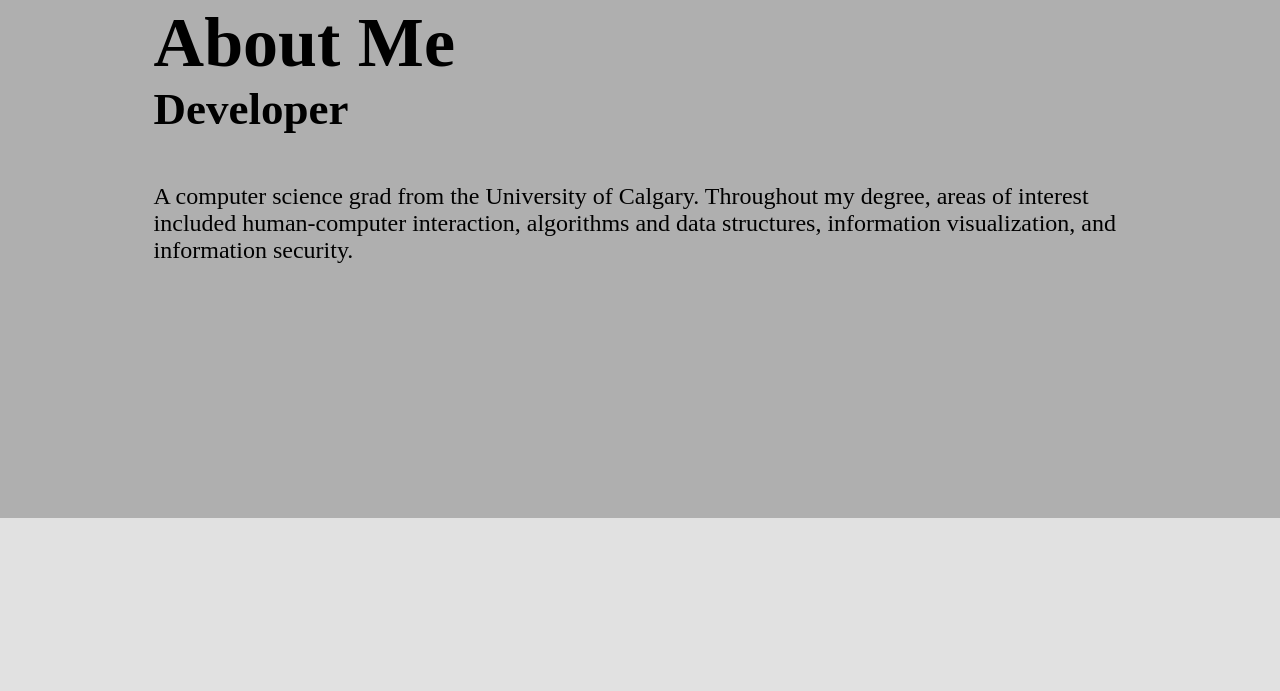
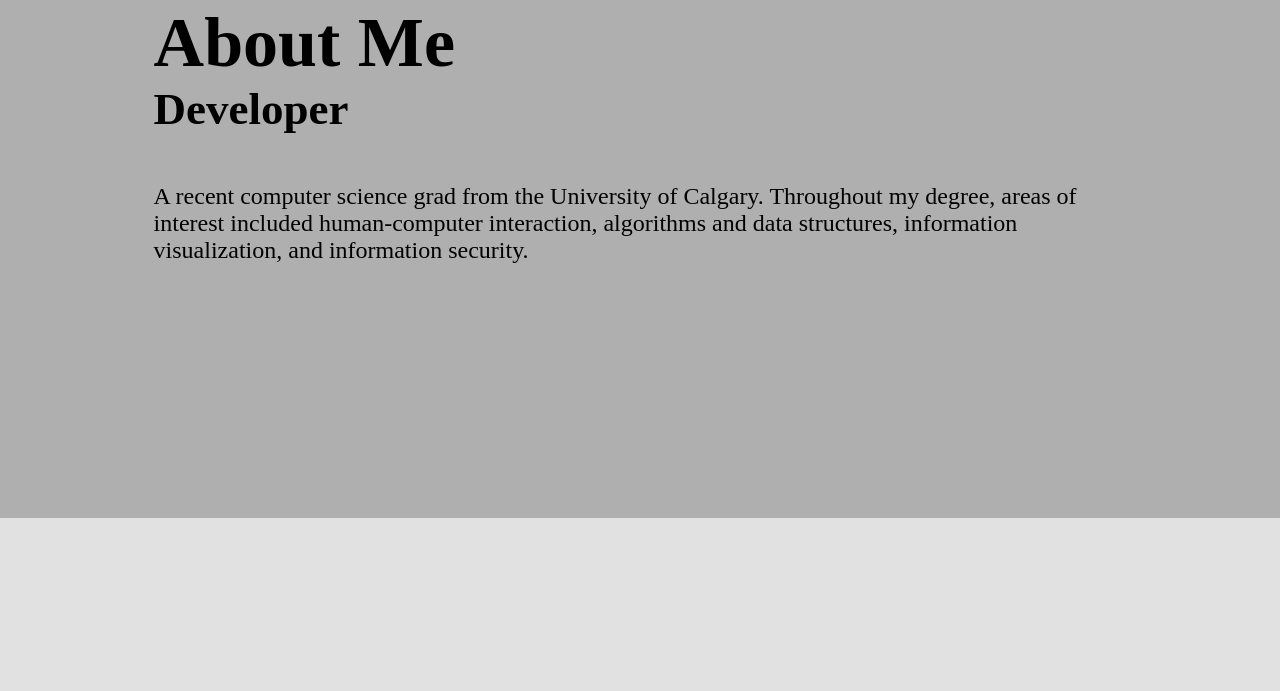
Before and after one commit to NathanTL9/nathantl9.github.io, a plain HTML site: page index.html in a window 1280 px wide. Shown: the part 1082-1773 px from the top of the page. Drawn offline with nearby package versions, Linux system fonts and the light colour scheme; a web font is replaced by a local one.

Commit message:
Update index.html

```diff
--- a/index.html
+++ b/index.html
@@ -46,7 +46,7 @@
         <div class="about-content">
             <h2 class="heading">About Me</h2>
             <h3>Developer</h3>
-            <p> A computer science grad from the University of Calgary.  Throughout my degree, areas of interest included
+            <p> A recent computer science grad from the University of Calgary.  Throughout my degree, areas of interest included
                 human-computer interaction, algorithms and data structures, information visualization, and information security.
             </p>
         </div>
```
